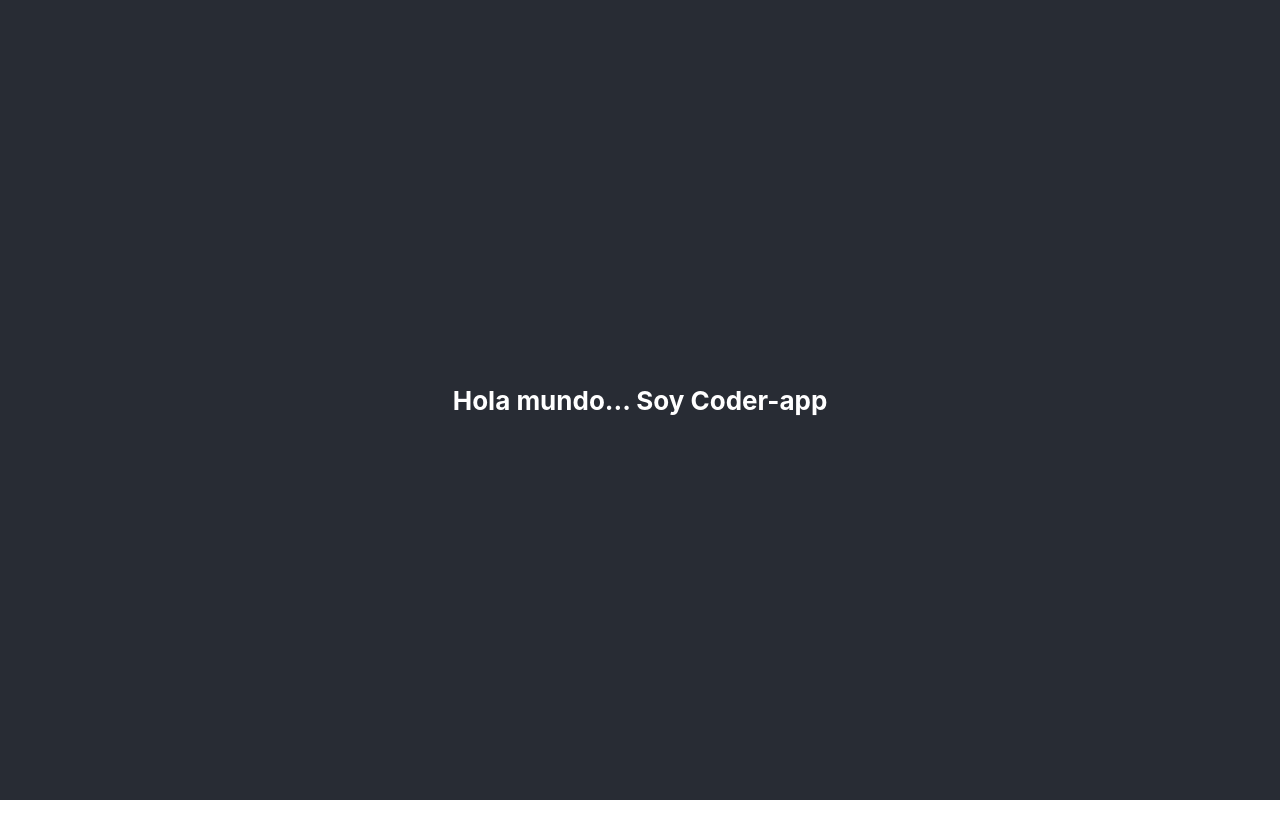
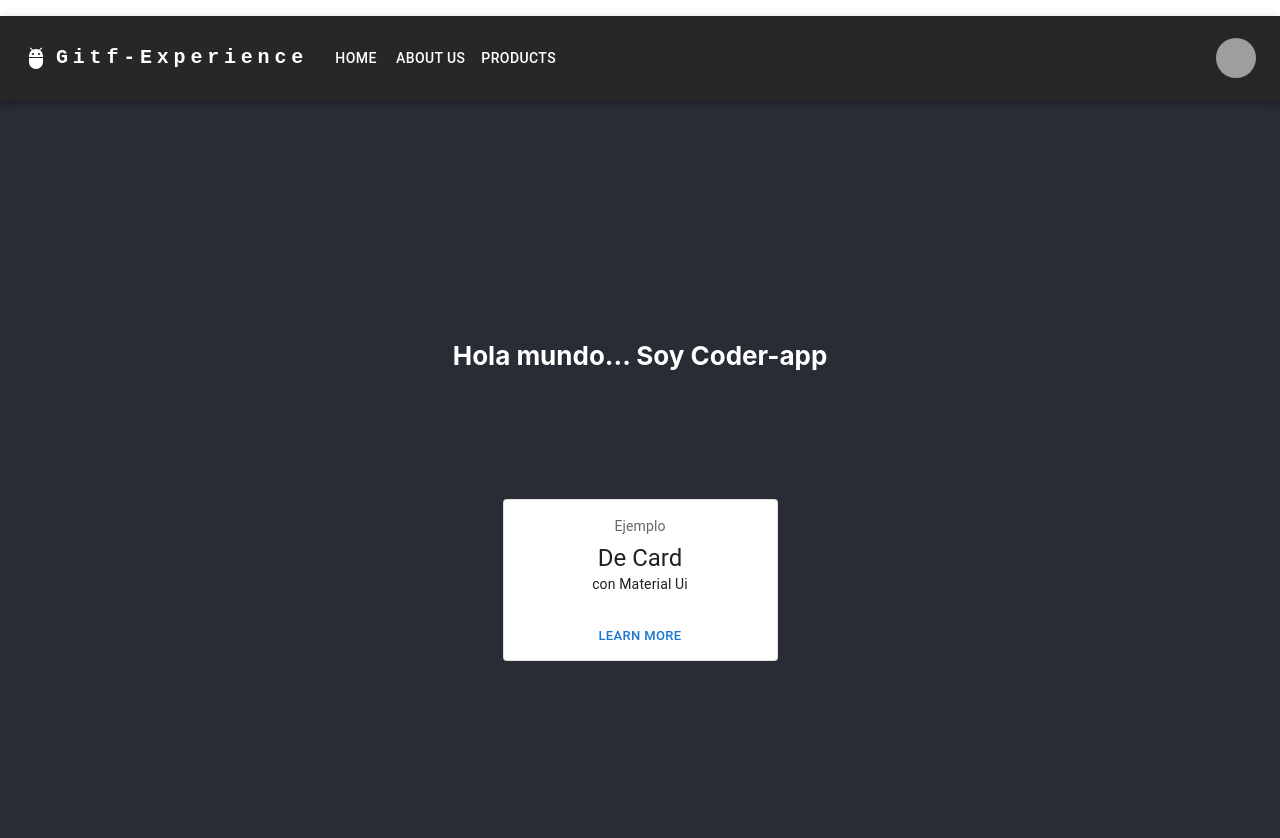
Before and after one commit to IgnacioCalvagna/GiftExperience_Calvagna, a React (Create React App) app: page / in a window 1280 px wide. Shown: the top 838 px of the page. Before the commit the page ends 800 px from the top, so only its background shows below. Built offline with nearby package versions, Linux system fonts and the light colour scheme; grey boxes are pictures that could not be loaded.

Commit message:
Agregando Navbar utilizando Material_Ui y adaptando al proyecto

```diff
--- a/package.json
+++ b/package.json
@@ -3,12 +3,18 @@
   "version": "0.1.0",
   "private": true,
   "dependencies": {
+    "@emotion/react": "^11.9.0",
+    "@emotion/styled": "^11.8.1",
+    "@mui/icons-material": "^5.8.3",
+    "@mui/material": "^5.8.3",
+    "@mui/styled-engine-sc": "^5.8.0",
     "@testing-library/jest-dom": "^5.16.4",
     "@testing-library/react": "^13.3.0",
     "@testing-library/user-event": "^13.5.0",
     "react": "^18.1.0",
     "react-dom": "^18.1.0",
     "react-scripts": "5.0.1",
+    "styled-components": "^5.3.5",
     "web-vitals": "^2.1.4"
   },
   "scripts": {
--- a/src/App.css
+++ b/src/assets/css/App.css
@@ -5,6 +5,9 @@
 .App-logo {
   height: 40vmin;
   pointer-events: none;
+}
+.miCard{
+  margin-top:10%;
 }
 
 @media (prefers-reduced-motion: no-preference) {
--- /dev/null
+++ b/src/assets/css/card.css
@@ -0,0 +1,3 @@
+.cardButton{
+    margin:0 auto;
+}
--- a/src/App.jsx
+++ b/src/components/App.jsx
@@ -1,15 +1,21 @@
-import logo from "./logo.svg";
-import "./App.css";
+import "../assets/css/App.css";
+import Card from "./Card";
+import Navbar from "./Navbar";
 
 function App() {
   return (
     <>
       <div className="App">
+        <Navbar />
+
         <header className="App-header">
           <div>
             <strong>Hola mundo... Soy Coder-app</strong>
           </div>
 
+          <div className="miCard">
+            <Card />
+          </div>
         </header>
       </div>
     </>
--- /dev/null
+++ b/src/components/Card.jsx
@@ -0,0 +1,51 @@
+import * as React from "react";
+import Box from "@mui/material/Box";
+import Card from "@mui/material/Card";
+import CardActions from "@mui/material/CardActions";
+import CardContent from "@mui/material/CardContent";
+import Button from "@mui/material/Button";
+import Typography from "@mui/material/Typography";
+import '../assets/css/card.css'
+const bull = (
+  <Box
+    component="span"
+    sx={{ display: "inline-block", mx: "2px", transform: "scale(0.8)" }}
+  >
+    •
+  </Box>
+);
+
+const card = (
+  <React.Fragment>
+    <CardContent>
+      <Typography sx={{ fontSize: 14 }} color="text.secondary" gutterBottom>
+        Ejemplo
+      </Typography>
+      <Typography variant="h5" component="div">
+        De Card
+      </Typography>
+
+      <Typography variant="body2">
+        con Material Ui
+        <br />
+
+      </Typography>
+    </CardContent>
+      <CardActions>
+    <div className="cardButton">
+        <a href="https://mui.com/" target={"_blank"}>
+          {" "}
+          <Button  size="small">Learn More</Button>
+        </a>
+    </div>
+      </CardActions>
+  </React.Fragment>
+);
+
+export default function OutlinedCard() {
+  return (
+    <Box sx={{ minWidth: 275 }}>
+      <Card variant="outlined">{card}</Card>
+    </Box>
+  );
+}
--- /dev/null
+++ b/src/components/Navbar.jsx
@@ -0,0 +1,183 @@
+import * as React from "react";
+import AppBar from "@mui/material/AppBar";
+import Box from "@mui/material/Box";
+import Toolbar from "@mui/material/Toolbar";
+import IconButton from "@mui/material/IconButton";
+import Typography from "@mui/material/Typography";
+import Menu from "@mui/material/Menu";
+import MenuIcon from "@mui/icons-material/Menu";
+import Container from "@mui/material/Container";
+import Avatar from "@mui/material/Avatar";
+import Button from "@mui/material/Button";
+import Tooltip from "@mui/material/Tooltip";
+import MenuItem from "@mui/material/MenuItem";
+import AdbIcon from "@mui/icons-material/Adb";
+import Stack from "@mui/material/Stack";
+import { ThemeProvider, createTheme } from "@mui/material/styles";
+
+const pages = ["Home", "About us", "Products"];
+const settings = ["Profile", "Account", "Dashboard", "Logout"];
+
+const ResponsiveAppBar = () => {
+  const [anchorElNav, setAnchorElNav] = React.useState(null);
+  const [anchorElUser, setAnchorElUser] = React.useState(null);
+
+  const handleOpenNavMenu = (event) => {
+    setAnchorElNav(event.currentTarget);
+  };
+  const handleOpenUserMenu = (event) => {
+    setAnchorElUser(event.currentTarget);
+  };
+
+  const handleCloseNavMenu = () => {
+    setAnchorElNav(null);
+  };
+
+  const handleCloseUserMenu = () => {
+    setAnchorElUser(null);
+  };
+
+  const darkTheme = createTheme({
+    palette: {
+      mode: "dark",
+      primary: {
+        main: "#1976d2",
+      },
+    },
+  });
+
+  return (
+
+      <Stack spacing={2} sx={{ flexGrow: 1 }}>
+        <ThemeProvider theme={darkTheme}>
+          <AppBar position="static" color="primary" enableColorOnDark></AppBar>
+          <AppBar position="static" color="primary">
+            <Container maxWidth="xl">
+              <Toolbar disableGutters>
+                <AdbIcon sx={{ display: { xs: "none", md: "flex" }, mr: 1 }} />
+                <Typography
+                  variant="h6"
+                  noWrap
+                  component="a"
+                  href="/"
+                  sx={{
+                    mr: 2,
+                    display: { xs: "none", md: "flex" },
+                    fontFamily: "monospace",
+                    fontWeight: 700,
+                    letterSpacing: ".3rem",
+                    color: "inherit",
+                    textDecoration: "none",
+                  }}
+                >
+                  Gitf-Experience
+                </Typography>
+
+                <Box sx={{ flexGrow: 1, display: { xs: "flex", md: "none" } }}>
+                  <IconButton
+                    size="large"
+                    aria-label="account of current user"
+                    aria-controls="menu-appbar"
+                    aria-haspopup="true"
+                    onClick={handleOpenNavMenu}
+                    color="inherit"
+                  >
+                    <MenuIcon />
+                  </IconButton>
+                  <Menu
+                    id="menu-appbar"
+                    anchorEl={anchorElNav}
+                    anchorOrigin={{
+                      vertical: "bottom",
+                      horizontal: "left",
+                    }}
+                    keepMounted
+                    transformOrigin={{
+                      vertical: "top",
+                      horizontal: "left",
+                    }}
+                    open={Boolean(anchorElNav)}
+                    onClose={handleCloseNavMenu}
+                    sx={{
+                      display: { xs: "block", md: "none" },
+                    }}
+                  >
+                    {pages.map((page) => (
+                      <MenuItem key={page} onClick={handleCloseNavMenu}>
+                        <Typography textAlign="center">{page}</Typography>
+                      </MenuItem>
+                    ))}
+                  </Menu>
+                </Box>
+                <AdbIcon sx={{ display: { xs: "flex", md: "none" }, mr: 1 }} />
+                <Typography
+                  variant="h5"
+                  noWrap
+                  component="a"
+                  href=""
+                  sx={{
+                    mr: 2,
+                    display: { xs: "flex", md: "none" },
+                    flexGrow: 1,
+                    fontFamily: "monospace",
+                    fontWeight: 700,
+                    letterSpacing: ".3rem",
+                    color: "inherit",
+                    textDecoration: "none",
+                  }}
+                >
+                  LOGO
+                </Typography>
+                <Box sx={{ flexGrow: 1, display: { xs: "none", md: "flex" } }}>
+                  {pages.map((page) => (
+                    <Button
+                      key={page}
+                      onClick={handleCloseNavMenu}
+                      sx={{ my: 3, color: "white", display: "block" }}
+                    >
+                      {page}
+                    </Button>
+                  ))}
+                </Box>
+
+                <Box sx={{ flexGrow: 0 }}>
+                  <Tooltip title="Open settings">
+                    <IconButton onClick={handleOpenUserMenu} sx={{ p: 0 }}>
+                      <Avatar
+                        alt="Ignacio Calvagna"
+                        src="/static/images/avatar/2.jpg"
+                      />
+                    </IconButton>
+                  </Tooltip>
+                  <Menu
+                    sx={{ mt: "45px" }}
+                    id="menu-appbar"
+                    anchorEl={anchorElUser}
+                    anchorOrigin={{
+                      vertical: "top",
+                      horizontal: "right",
+                    }}
+                    keepMounted
+                    transformOrigin={{
+                      vertical: "top",
+                      horizontal: "right",
+                    }}
+                    open={Boolean(anchorElUser)}
+                    onClose={handleCloseUserMenu}
+                  >
+                    {settings.map((setting) => (
+                      <MenuItem key={setting} onClick={handleCloseUserMenu}>
+                        <Typography textAlign="center">{setting}</Typography>
+                      </MenuItem>
+                    ))}
+                  </Menu>
+                </Box>
+              </Toolbar>
+            </Container>
+          </AppBar>
+        </ThemeProvider>
+      </Stack>
+
+  );
+};
+export default ResponsiveAppBar;
--- a/src/index.js
+++ b/src/index.js
@@ -1,8 +1,8 @@
 import React from 'react';
 import ReactDOM from 'react-dom/client';
-import './index.css';
-import App from './App';
-import reportWebVitals from './reportWebVitals';
+import './assets/css/index.css';
+import App from './components/App';
+
 
 const root = ReactDOM.createRoot(document.getElementById('root'));
 root.render(
@@ -10,8 +10,3 @@ root.render(
     <App />
   </React.StrictMode>
 );
-
-// If you want to start measuring performance in your app, pass a function
-// to log results (for example: reportWebVitals(console.log))
-// or send to an analytics endpoint. Learn more: https://bit.ly/CRA-vitals
-reportWebVitals();
```
Also changed, not shown: src/assets/css/index.css (renamed from src/index.css), 1 other file (tests, documents, lock files or other folders).
